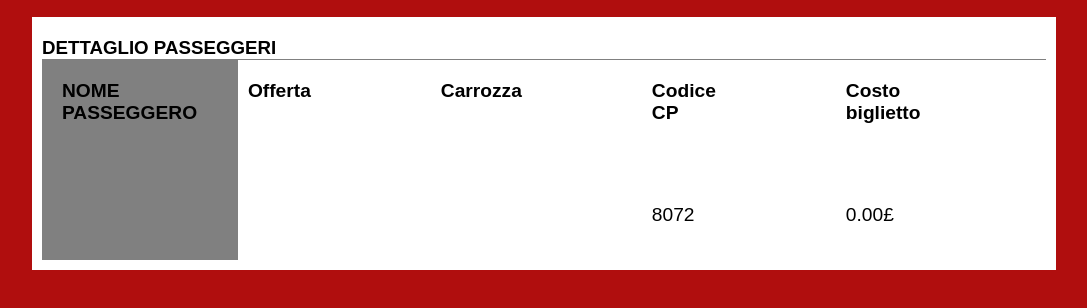
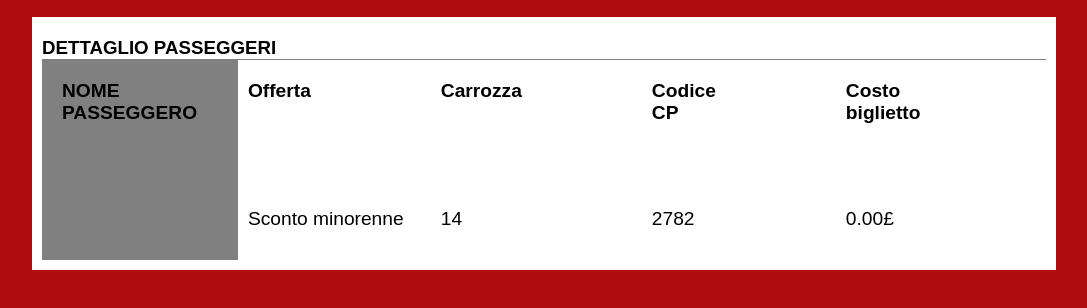
Before and after one commit to RiccardoB97/js-biglietto-treno-form, a plain HTML site: page index.html in a window 1280 px wide. Both pictures are taken after a click on the button "Genera". Shown: the part 342-650 px from the top of the page, without its empty margins (96-1183 px from the left). Drawn offline with Linux system fonts and the light colour scheme.

Commit message:
Add message in case of discount applied to the price

```diff
--- a/assets/css/style.css
+++ b/assets/css/style.css
@@ -85,9 +85,10 @@ h1{
 .ticket_infos{
     padding: 20px 120px 20px 10px;
     font-size: 1.2rem;
-
+    position: relative;
 }
 
 .ticket_infos p{
-    margin-top: 80px;
+    position: absolute;
+    bottom:30px;
 }
--- a/assets/js/main.js
+++ b/assets/js/main.js
@@ -21,28 +21,36 @@ function calcPrice() {
     // Creates a discount for seniors
     var discountSenior = (ticketPrice / 100) * 40;
 
-    // Prints the random number generated
-    document.getElementById('cp_code').innerHTML = cpCode(2000, 9000)
+    // Prints the random cpcode generated
+    document.getElementById('cp_code').innerHTML = randomNumber(2000, 9000)
+
+    // Prints the random seat number generated
+    document.getElementById('seat').innerHTML = randomNumber(1, 20)
 
     // Ask user name
     var userName = document.getElementById('user_name').value;
     // Prints the user name
     document.getElementById('passenger').innerHTML = userName;
 
+
     if (age === "minorenne") {
         finalPrice = ticketPrice - discountUnderAge
-        return document.getElementById('ticket_price').innerHTML = finalPrice.toFixed(2) + '£';
+        return document.getElementById('ticket_price').innerHTML = finalPrice.toFixed(2) + '£',
+            document.getElementById('discount').innerHTML = "Sconto minorenne ";
+
     } else if (age === "adulto") {
         finalPrice = ticketPrice
-        return document.getElementById('ticket_price').innerHTML = finalPrice.toFixed(2) + '£';
+        return document.getElementById('ticket_price').innerHTML = finalPrice.toFixed(2) + '£',
+            document.getElementById('discount').innerHTML = "Nessuno sconto applicato ";
     } else if (age === "senior") {
         finalPrice = ticketPrice - discountSenior
-        return document.getElementById('ticket_price').innerHTML = finalPrice.toFixed(2) + '£';
+        return document.getElementById('ticket_price').innerHTML = finalPrice.toFixed(2) + '£',
+            document.getElementById('discount').innerHTML = "Sconto senior "
     }
 }
 
-// Generates a random number for the CP Code
-function cpCode(min, max) {
+// Generates a random number for the CP Code and the seat number
+function randomNumber(min, max) {
     return Math.floor(Math.random() * (max - min + 1)) + min;
 }
 
```
